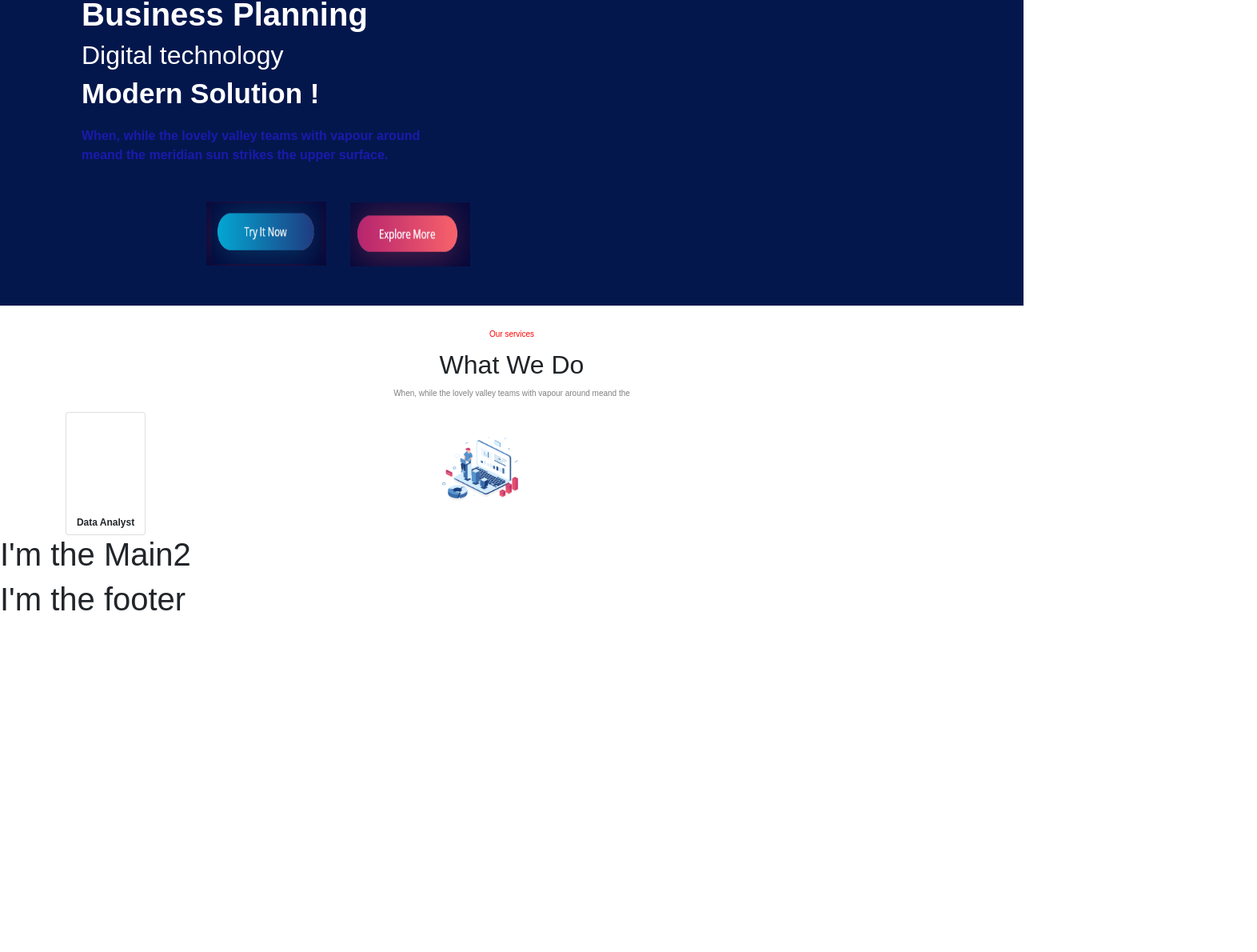
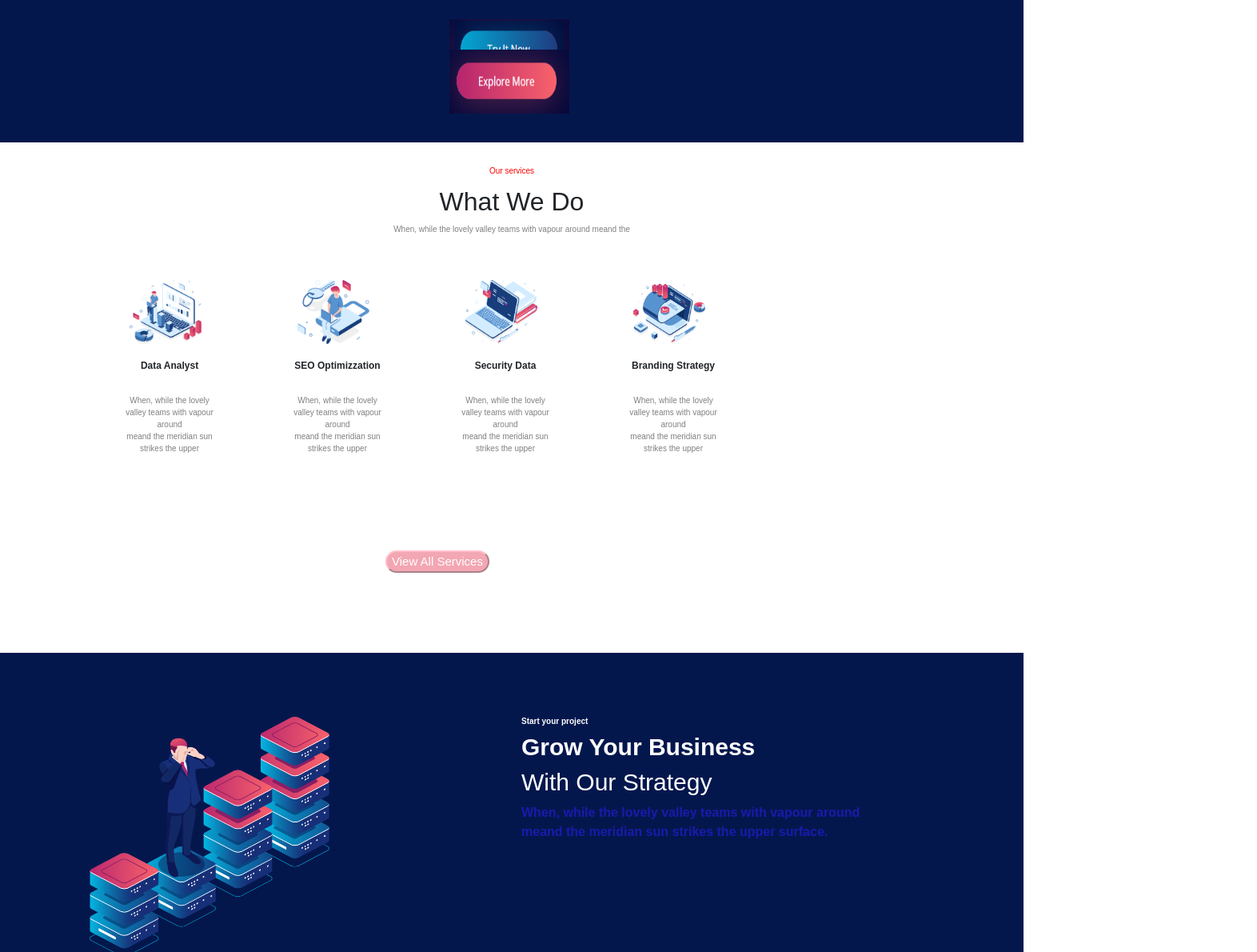
Before and after one commit to DomenicoLerose85/proj-html-vuejs, a Vue app: page / in a window 1280 px wide. Shown: the part 681-1871 px from the top of the page at 80% size, 1572 px wide, since content can reach past the window. Before the commit the page ends 1462 px from the top, so only its background shows below. Built offline with nearby package versions, Linux system fonts and the light colour scheme.

Commit message:
MainApp_done

```diff
--- a/src/components/FooterApp.vue
+++ b/src/components/FooterApp.vue
@@ -10,5 +10,5 @@ export default {
 };
 </script>
 
-<style lang="scss">
+<style lang="scss" scoped>
 </style>
--- a/src/components/MainApp.vue
+++ b/src/components/MainApp.vue
@@ -25,7 +25,50 @@
               alt="grp247"
             />
             <h3 class="data">Data Analyst</h3>
+            <span
+              >When, while the lovely valley teams with vapour around
+              <br />meand the meridian sun strikes the upper</span
+            >
           </div>
+          <div class="card">
+            <img
+              class="group-538"
+              src="../assets/corporate-landing/images/Group-538.png"
+              alt="grp247"
+            />
+            <h3 class="data">SEO Optimizzation</h3>
+            <span
+              >When, while the lovely valley teams with vapour around
+              <br />meand the meridian sun strikes the upper</span
+            >
+          </div>
+          <div class="card">
+            <img
+              class="group-566"
+              src="../assets/corporate-landing/images/Group-566.png"
+              alt="grp247"
+            />
+            <h3 class="data">Security Data</h3>
+            <span
+              >When, while the lovely valley teams with vapour around
+              <br />meand the meridian sun strikes the upper</span
+            >
+          </div>
+          <div class="card">
+            <img
+              class="group-567"
+              src="../assets/corporate-landing/images/Group-567.png"
+              alt="grp247"
+            />
+            <h3 class="data">Branding Strategy</h3>
+            <span
+              >When, while the lovely valley teams with vapour around
+              <br />meand the meridian sun strikes the upper</span
+            >
+          </div>
+        </div>
+        <div class="service_btn">
+          <button class="services">View All Services</button>
         </div>
       </div>
     </div>
@@ -38,7 +81,7 @@ export default {
 };
 </script>
 
-<style lang="scss">
+<style lang="scss" scoped>
 .red-h3 {
   text-align: center;
   color: red;
@@ -56,12 +99,18 @@ export default {
 }
 
 .card {
-  width: 100px;
+  width: 120px;
+  border: none;
+  display: inline-flex;
+  margin-right: 20px;
+  margin-left: 70px;
+  margin-top: 40px;
 }
 
 .group-247 {
-  width: 95px;
+  width: 100px;
   height: 80px;
+  padding-left: 10px;
 }
 
 .data {
@@ -70,4 +119,41 @@ export default {
   font-weight: 900;
   font-size: 12px;
 }
+
+span {
+  text-align: center;
+  font-size: 10px;
+  color: grey;
+  padding-top: 20px;
+  padding-bottom: 20px;
+}
+
+.group-538 {
+  width: 100px;
+  height: 80px;
+  padding-left: 10px;
+}
+
+.group-566 {
+  width: 100px;
+  height: 80px;
+  padding-left: 10px;
+}
+
+.group-567 {
+  width: 100px;
+  height: 80px;
+  padding-left: 10px;
+}
+
+.services {
+  margin-top: 100px;
+  margin-left: 400px;
+  margin-bottom: 100px;
+  background-color: rgb(243, 166, 179);
+  color: white;
+  font-size: 15px;
+  border-radius: 30px;
+  border-color: pink;
+}
 </style>
--- a/src/components/MainApp2.vue
+++ b/src/components/MainApp2.vue
@@ -1,6 +1,30 @@
 <template>
-  <div>
-    <h1>I'm the Main2</h1>
+  <div class="section2">
+    <div class="container-fluid">
+      <div class="row">
+        <div class="col-6">
+          <img
+            class="men-data"
+            src="../assets/corporate-landing/images/men-data.png"
+            alt="men-data"
+          />
+          <!-- <img
+            class="nemoodar"
+            src="../assets/corporate-landing/images/nemoodar.png"
+            alt="men-data"
+          /> -->
+        </div>
+        <div class="col-6">
+          <h3 class="title1">Start your project</h3>
+          <h1 class="title2">Grow Your Business</h1>
+          <h2 class="title3">With Our Strategy</h2>
+          <p class="vapour">
+            When, while the lovely valley teams with vapour around <br />meand
+            the meridian sun strikes the upper surface.
+          </p>
+        </div>
+      </div>
+    </div>
   </div>
 </template>
 
@@ -10,5 +34,48 @@ export default {
 };
 </script>
 
-<style lang="scss">
+<style lang="scss" scoped>
+.section2 {
+  width: 100%;
+  background-color: #04174d;
+}
+
+.men-data {
+  width: 300px;
+  height: 300px;
+  margin-top: 80px;
+  margin-left: 100px;
+  margin-bottom: 20px;
+}
+
+h3 {
+  color: white;
+  font-size: 10px;
+  font-weight: bold;
+  margin-top: 80px;
+}
+
+h1 {
+  color: white;
+  font-size: 30px;
+  font-weight: bolder;
+}
+
+h2 {
+  color: white;
+  font-size: 30px;
+}
+
+.vapour {
+  color: rgb(26, 26, 172);
+  font-weight: bold;
+}
+// .nemoodar {
+//   width: 250px;
+//   height: 300px;
+//   position: fixed;
+//   top: 150px;
+//   left: 50px;
+//   bottom: 50px;
+// }
 </style>
--- a/src/components/headerApp.vue
+++ b/src/components/headerApp.vue
@@ -9,19 +9,23 @@
             alt="logo"
           />
         </div>
-        <div class="col-12">
+      </div>
+      <div class="row">
+        <div class="col-6">
           <button class="sign">Sign In</button>
           <img
             src="../assets/corporate-landing/images/header.png"
             alt="header-img"
           />
-          <h1 class="title1">Business Planning</h1>
-          <h2 class="title2">Digital technology</h2>
-          <h3 class="title3">Modern Solution !</h3>
-          <p class="sun_strikes">
-            When, while the lovely valley teams with vapour around <br />meand
-            the meridian sun strikes the upper surface.
-          </p>
+        </div>
+        <h1 class="title1">Business Planning</h1>
+        <h2 class="title2">Digital technology</h2>
+        <h3 class="title3">Modern Solution !</h3>
+        <p class="sun_strikes">
+          When, while the lovely valley teams with vapour around <br />meand the
+          meridian sun strikes the upper surface.
+        </p>
+        <div class="buttons">
           <img
             class="try"
             src="../assets/corporate-landing/btn-try-now-hover.png"
@@ -46,7 +50,7 @@ export default {
 </script>
 
 
-<style  lang="scss">
+<style  lang="scss" scoped>
 .header {
   width: 100%;
   background-color: #04174d;
@@ -64,7 +68,7 @@ export default {
   width: 80px;
   float: right;
   margin-top: -55px;
-  margin-right: 30px;
+  margin-right: -510px;
   border-radius: 30px;
   color: white;
   background-color: rgb(38, 38, 230);
@@ -74,34 +78,33 @@ export default {
 img {
   width: 550px;
   height: 550px;
-  float: right;
-  margin-left: 470px;
+  margin-left: 550px;
   margin-top: 30px;
 }
 
 .title1 {
   color: white;
   font-weight: bold;
-  margin-top: 0px;
+  margin-top: -295px;
   margin-left: 90px;
 }
 
 .title2 {
   color: white;
-  margin-top: 5px;
+  margin-top: -230px;
   margin-left: 90px;
 }
 
 .title3 {
   color: white;
-  margin-top: 5px;
+  margin-top: -185px;
   margin-left: 90px;
   font-weight: 900;
   font-size: 35px;
 }
 
 .sun_strikes {
-  margin-top: 20px;
+  margin-top: -120px;
   margin-left: 90px;
   color: rgb(26, 26, 172);
   font-weight: bold;
```
